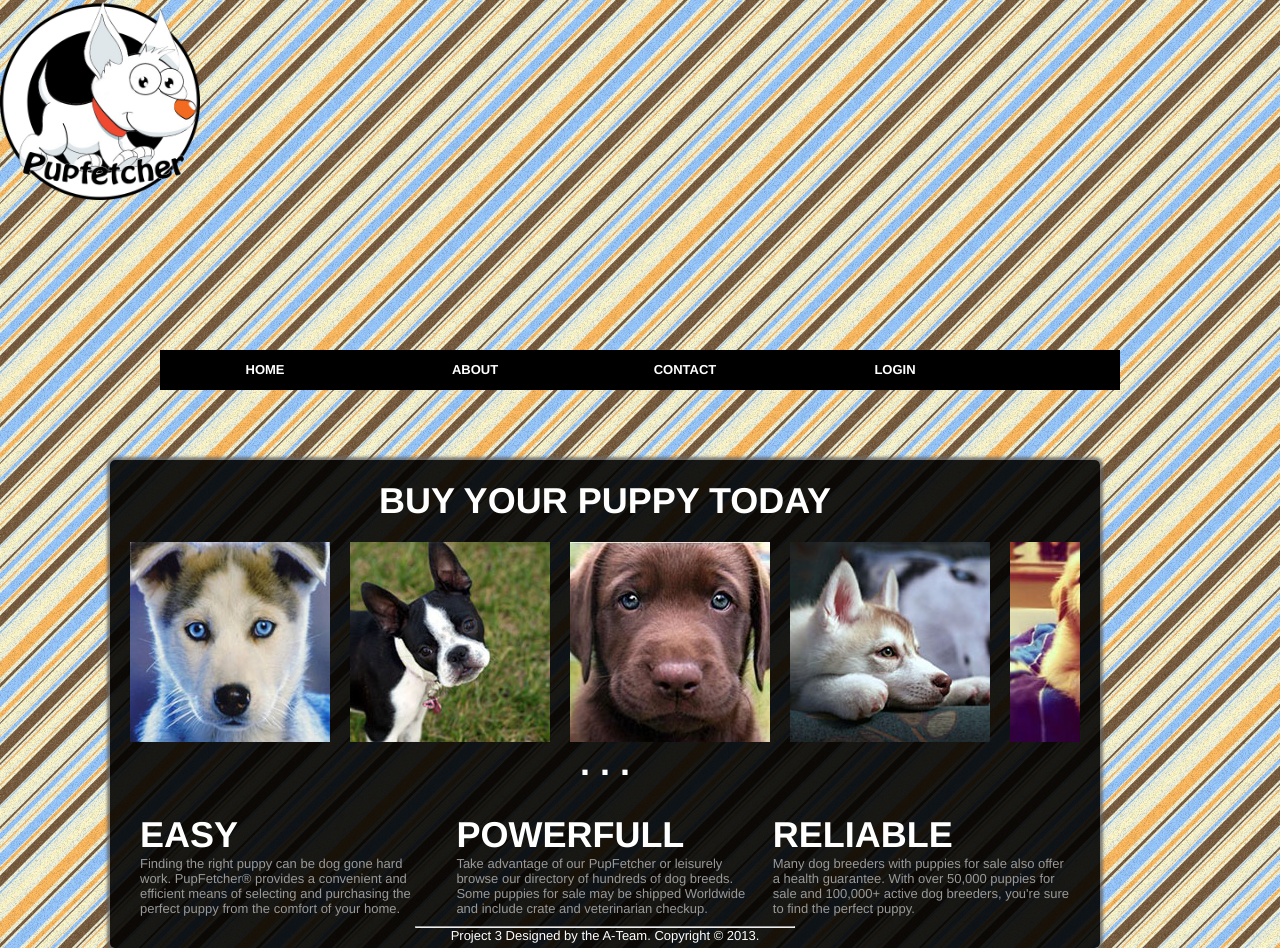
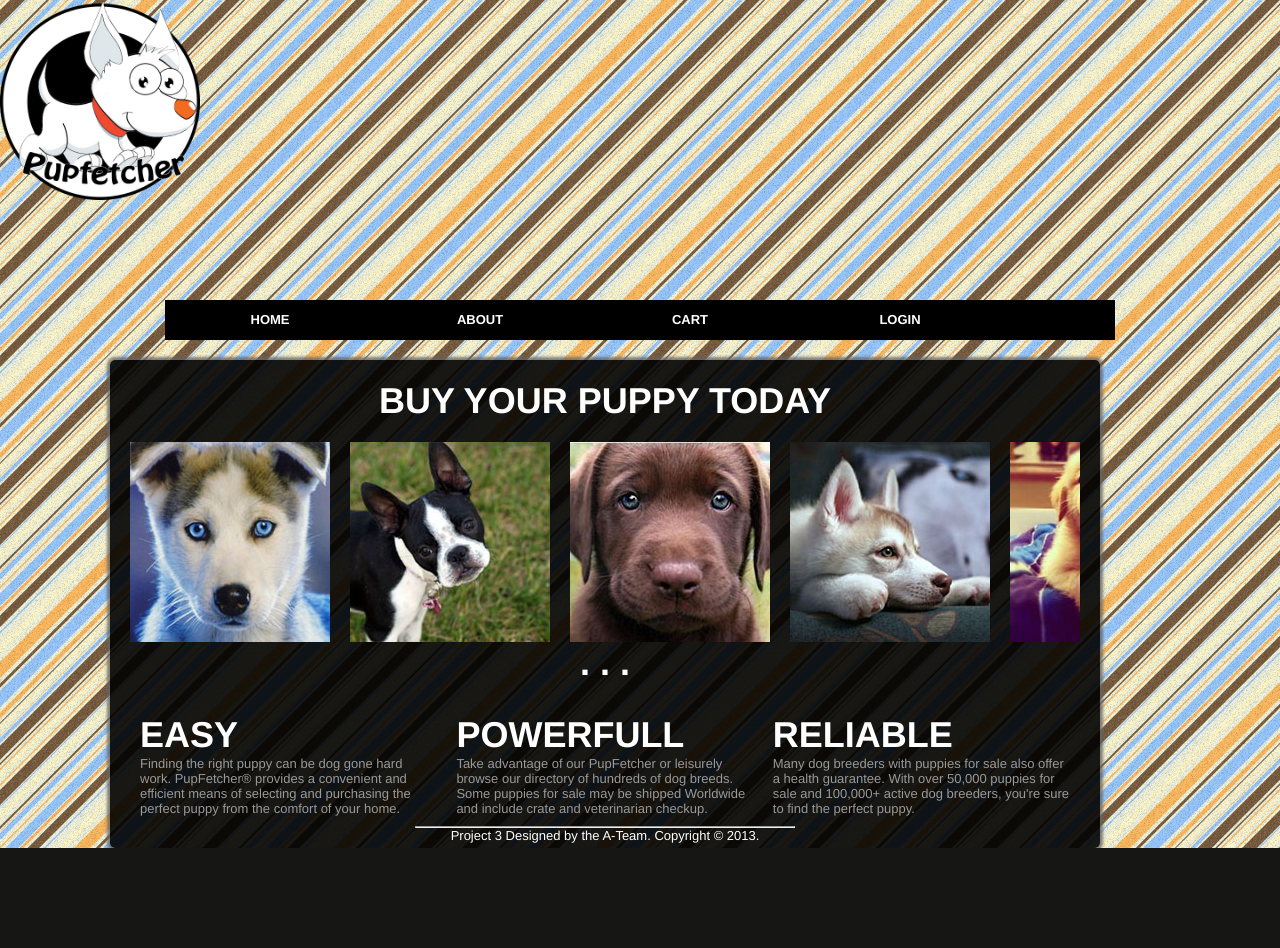
Before and after one commit to manningjr/CSCI3950.Project3, a PHP site: page / in a window 1280 px wide. After the commit the page ends 848 px from the top, so only its background shows below. Run offline with PHP 8.4, Linux system fonts and the light colour scheme; some libraries are stand-ins or nearby versions.

Commit message:
More changes

```diff
--- a/css/dropdownMenu.css
+++ b/css/dropdownMenu.css
@@ -7,8 +7,8 @@
 }
 
 .container {
-	width:960px;
-	margin:150px auto;
+	width:950px;
+	margin:100px auto;
 }
 
 /*
--- a/css/style.css
+++ b/css/style.css
@@ -53,11 +53,6 @@ li
 	padding-left: 40px;
 }
 
-.container {
-	width: 1100px;
-	margin: 0 auto;
-}
-
 .content{
 	background-image: url(../img/back_cell2.png);
 	background-repeat: repeat;
--- a/index.php
+++ b/index.php
@@ -18,21 +18,17 @@
 
 			<ul class="menu">
 				<li><a href="#">Home</a></li>
-				<li><a href="#">About</a></li>
-				<li><a href="#">Contact</a></li>
+				<li><a href="#">About</a>
+                    <ul class="dropdown">
+                            <li><a href="#">History</a></li>
+                            <li><a href="#">Contact</a>
+                    </ul>
+               	</li>
+                <li><a href="#">Cart</a></li>
 				<li><a href="#">Login</a>
 					<ul class="dropdown">
-						<li><a href="#">Link</a></li>
-						<li><a href="#">Link</a>
-							<ul class="dropdown">
-								<li><a href="#">Link</a></li>
-								<li><a href="#">Link</a></li>
-								<li><a href="#">Link</a></li>
-								<li><a href="#">Link</a></li>
-							</ul>
-						</li>
-						<li><a href="#">Link</a></li>
-						<li><a href="#">Link</a></li>
+						<li><a href="#">Login</a></li>
+						<li><a href="#">Account</a></li>
 					</ul>
 				</li>
 			</ul>
```
